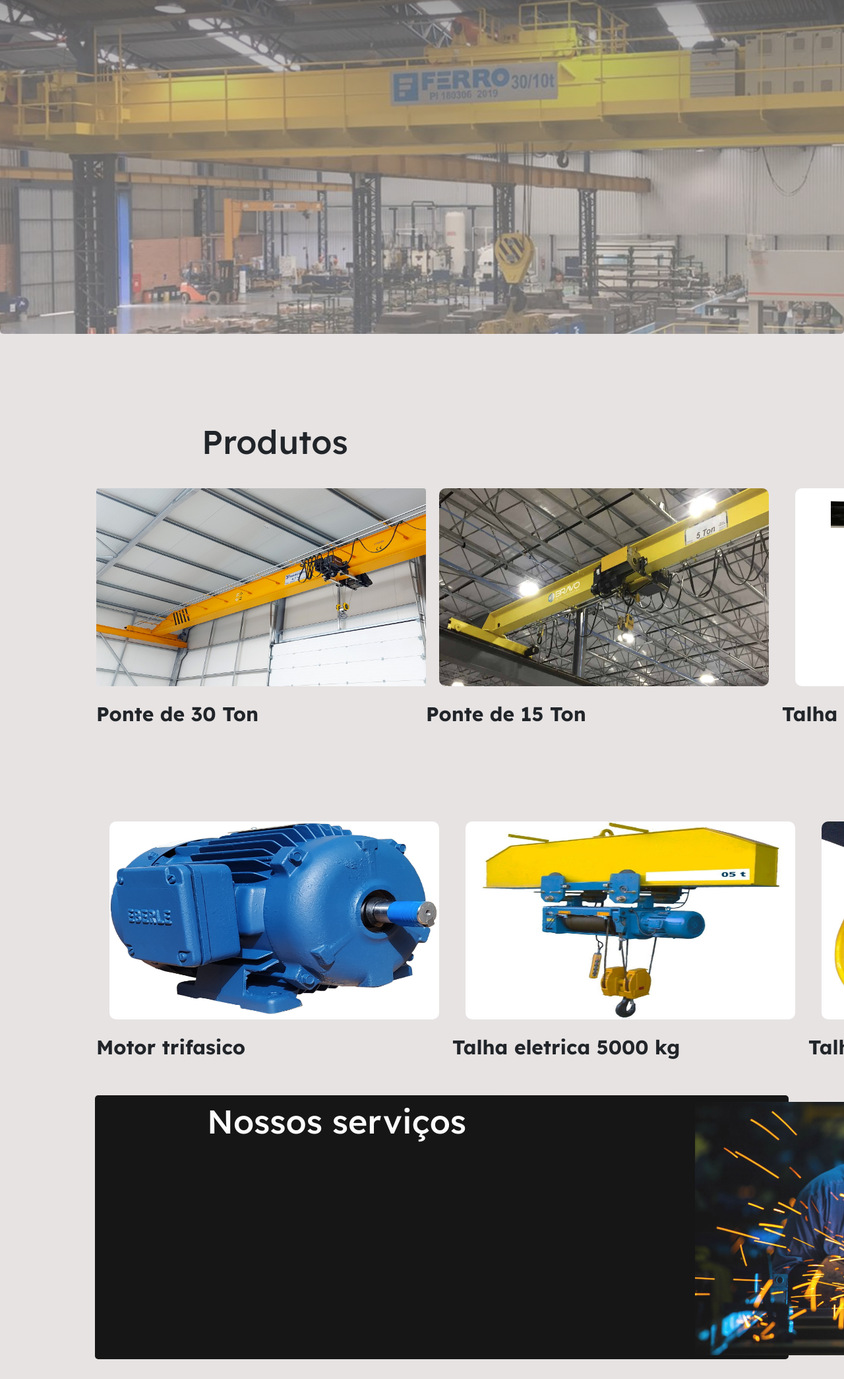
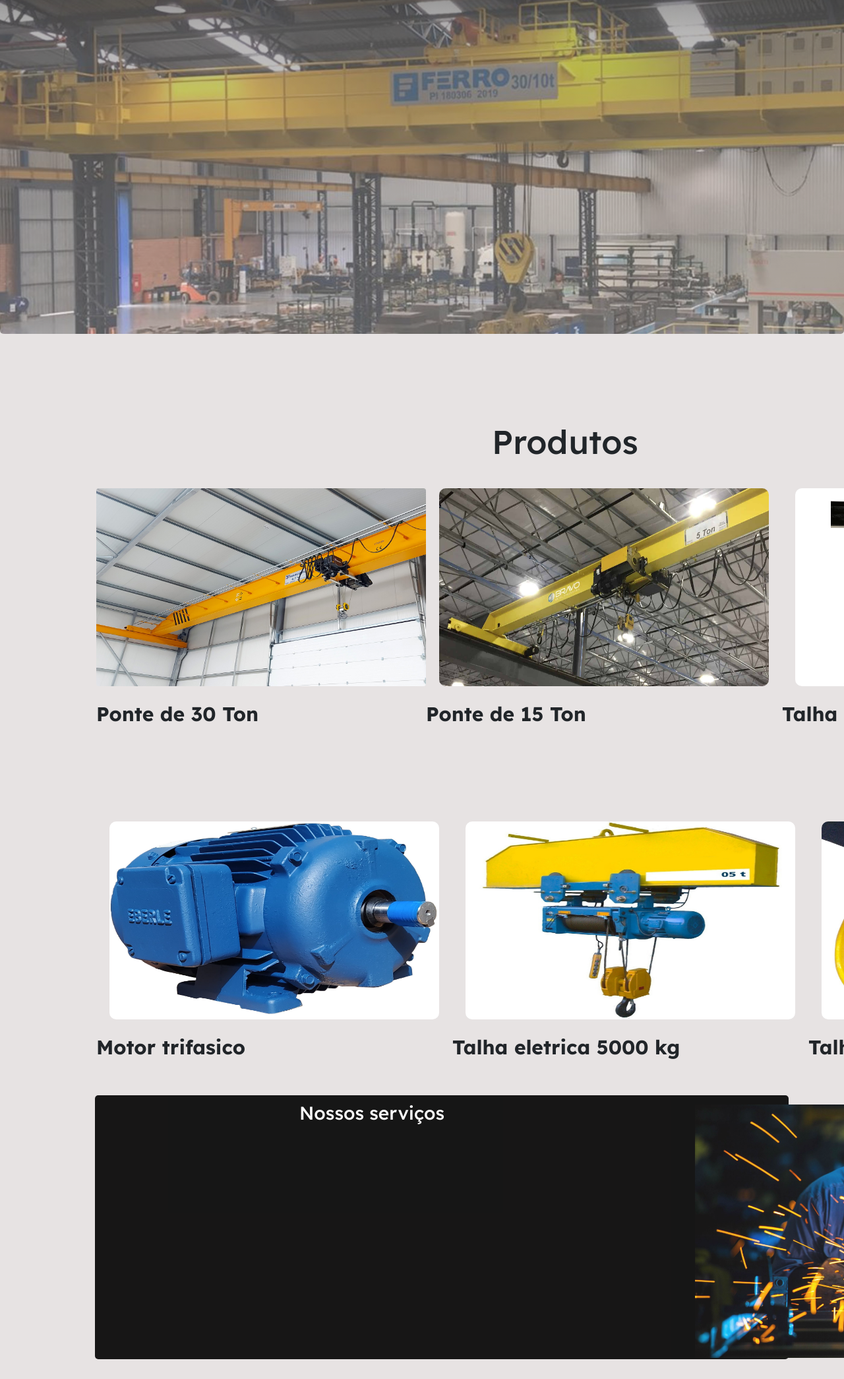
Before and after one commit to Rahamadh/Site-de-Ponte, a plain HTML site: page index.html in a window 1280 px wide. Shown: the part 194-2284 px from the top of the page at 66% size. Drawn offline with Linux system fonts and the light colour scheme.

Commit message:
atualizando sessão 'serviços'

```diff
--- a/index.html
+++ b/index.html
@@ -94,30 +94,19 @@
             </div>
 <div class="container-fluid servicos">
          <div>
-              <h2>Nossos serviços</h2>
-
-
-
+              <h3>Nossos serviços</h2>
               </div>
               <div class="row">
                 <div class="col-4">
                 <img src="/imagems/caldeireiro.jpg" alt="">
               </div>
-              </div>
-
-
-
-
+            </div>
 </div>
         </div>
         </div>
     </div>
     </main>
-
     <footer>
-
-
- </span>
 
 
     </footer>
--- a/style.css
+++ b/style.css
@@ -31,7 +31,7 @@ header {
   width: 100%;
   height: 700px;
   border-radius: 5px;
-  opacity: 0.7;
+  opacity: 0.8;
 }
 .titulo {
   opacity: 1;
@@ -93,7 +93,7 @@ h2 {
   position: absolute;
   font-size: 50px;
   z-index: 5;
-  padding-left: 160px;
+  padding-left: 600px;
   font-weight: 100%;
 }
 label {
@@ -114,10 +114,15 @@ label {
   opacity: 0.9;
 }
 
-.servicos h2 {
+.servicos h3 {
   color: white;
+  margin: 0;
+  padding-left: 300px;
 }
 div img {
   width: 700px;
   margin-left: 900px;
+  margin-top: -30px;
+  padding: 0;
+  align-items: center;
 }
```
